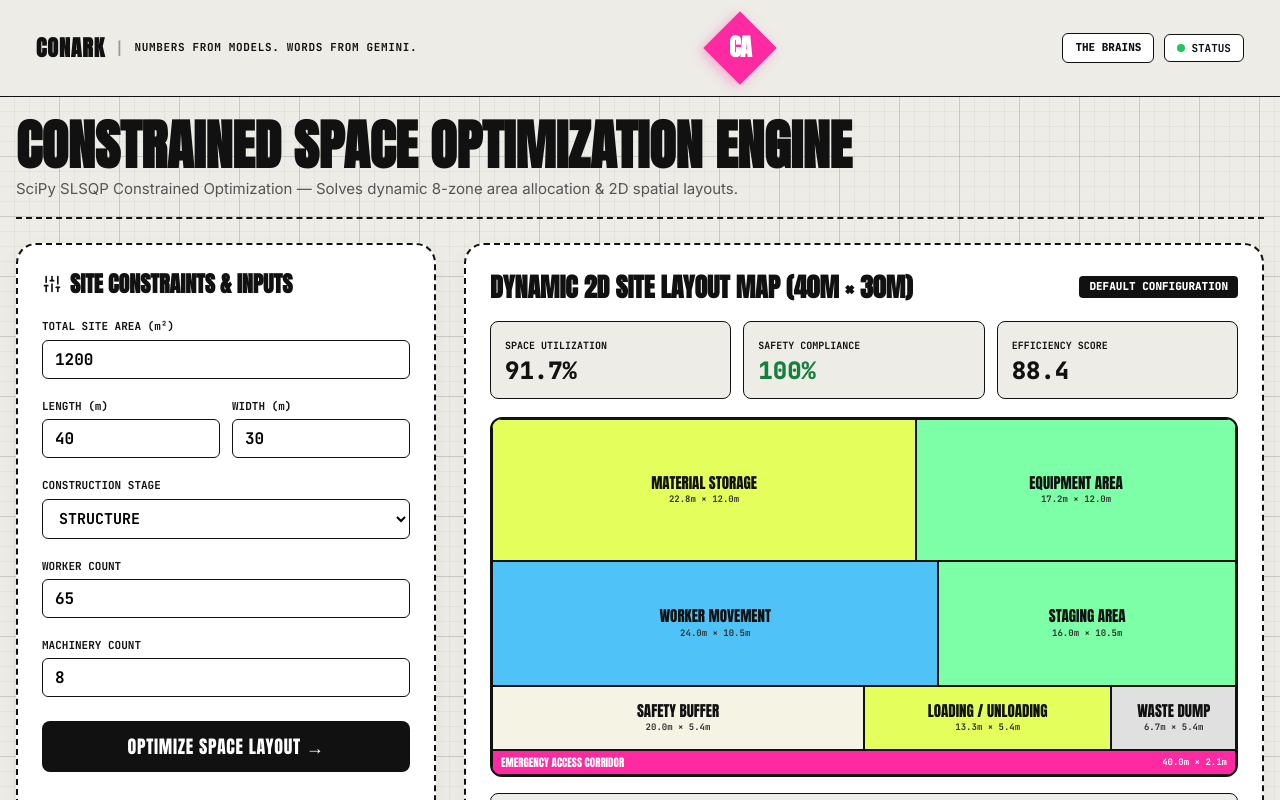
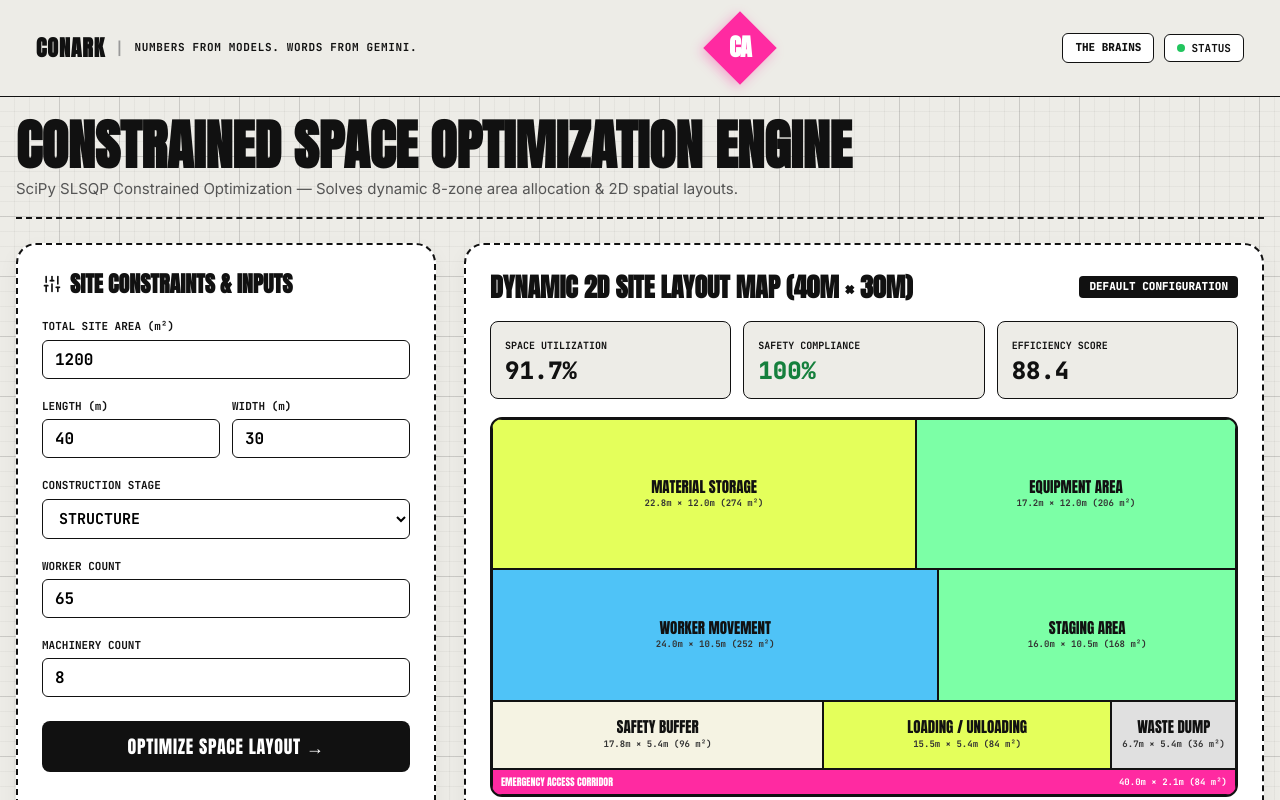
Before and after one commit to shubham392007-sketch/ConArk_Systems, a React (Vite) app in the folder frontend/: page /space-optimization in a window 1280 px wide. Shown: the top 800 px of the page. Built offline with nearby package versions, Linux system fonts and the light colour scheme; no server answers.

Commit message:
fix(space): auto-adjust 2D layout canvas bounds and calculate dynamic allocated area percentages in matrix table

```diff
--- a/frontend/src/pages/ModelDetailPage.tsx
+++ b/frontend/src/pages/ModelDetailPage.tsx
@@ -205,35 +205,104 @@ export const ModelDetailPage: React.FC = () => {
     return '#FFFFFF';
   };
 
-  const defaultCoordinates: ZoneCoordinates[] = [
-    { zone_name: 'Material Storage', x: 0, y: 0, width: 22.8, height: 12 },
-    { zone_name: 'Equipment Area', x: 22.8, y: 0, width: 17.2, height: 12 },
-    { zone_name: 'Worker Movement', x: 0, y: 12, width: 24, height: 10.5 },
-    { zone_name: 'Staging Area', x: 24, y: 12, width: 16, height: 10.5 },
-    { zone_name: 'Safety Buffer', x: 0, y: 22.5, width: 20, height: 5.4 },
-    { zone_name: 'Loading / Unloading', x: 20, y: 22.5, width: 13.3, height: 5.4 },
-    { zone_name: 'Waste Dump', x: 33.3, y: 22.5, width: 6.7, height: 5.4 },
-    { zone_name: 'Emergency Access Corridor', x: 0, y: 27.9, width: 40, height: 2.1 }
-  ];
+  const getDynamicFallbackCoordinates = (siteL?: number, siteW?: number): ZoneCoordinates[] => {
+    const sL = siteL && siteL > 0 ? siteL : 40;
+    const sW = siteW && siteW > 0 ? siteW : 30;
+    const r = (val: number) => parseFloat(val.toFixed(2));
 
-  const coordinates: ZoneCoordinates[] = spaceRes?.coordinates && spaceRes.coordinates.length > 0 ? spaceRes.coordinates : defaultCoordinates;
+    const t1_h = r(sW * 0.40);
+    const t2_h = r(sW * 0.35);
+    const t3_h = r(sW * 0.18);
+    const t4_h = r(sW - (t1_h + t2_h + t3_h));
 
-  const layoutMaxX = Math.max(...coordinates.map(c => c.x + c.width), spaceInputs.site_length_m || 40);
-  const layoutMaxY = Math.max(...coordinates.map(c => c.y + c.height), spaceInputs.site_width_m || 30);
+    return [
+      { zone_name: 'Material Storage', x: 0, y: 0, width: r(sL * 0.57), height: t1_h },
+      { zone_name: 'Equipment Area', x: r(sL * 0.57), y: 0, width: r(sL * 0.43), height: t1_h },
+      { zone_name: 'Worker Movement', x: 0, y: t1_h, width: r(sL * 0.60), height: t2_h },
+      { zone_name: 'Staging Area', x: r(sL * 0.60), y: t1_h, width: r(sL * 0.40), height: t2_h },
+      { zone_name: 'Safety Buffer', x: 0, y: r(t1_h + t2_h), width: r(sL * 0.445), height: t3_h },
+      { zone_name: 'Loading / Unloading', x: r(sL * 0.445), y: r(t1_h + t2_h), width: r(sL * 0.3875), height: t3_h },
+      { zone_name: 'Waste Dump', x: r(sL * 0.8325), y: r(t1_h + t2_h), width: r(sL * 0.1675), height: t3_h },
+      { zone_name: 'Emergency Access Corridor', x: 0, y: r(t1_h + t2_h + t3_h), width: sL, height: t4_h }
+    ];
+  };
+
+  const coordinates: ZoneCoordinates[] = spaceRes?.coordinates && spaceRes.coordinates.length > 0
+    ? spaceRes.coordinates
+    : getDynamicFallbackCoordinates(spaceInputs.site_length_m, spaceInputs.site_width_m);
+
+  const layoutMaxX = spaceInputs.site_length_m && spaceInputs.site_length_m > 0
+    ? spaceInputs.site_length_m
+    : Math.max(...coordinates.map(c => c.x + c.width), 40);
+  const layoutMaxY = spaceInputs.site_width_m && spaceInputs.site_width_m > 0
+    ? spaceInputs.site_width_m
+    : Math.max(...coordinates.map(c => c.y + c.height), 30);
 
   const utilization = spaceRes?.metrics?.space_utilization_percentage ?? 91.7;
   const safetyScore = spaceRes?.metrics?.safety_compliance_score ?? 100;
   const efficiencyScore = spaceRes?.metrics?.space_efficiency_score ?? spaceRes?.metrics?.layout_efficiency_score ?? 88.4;
 
+  const totalSiteArea = spaceRes?.metrics?.total_allocated_area_sqm
+    ?? spaceInputs.site_area_sqm
+    ?? ((spaceInputs.site_length_m || 40) * (spaceInputs.site_width_m || 30));
+
   const zoneAllocations = [
-    { name: 'Material Storage', alloc: spaceRes?.allocation?.material_storage_area_sqm ?? 320, req: 300, pct: '26.7%', status: 'SATISFIED' },
-    { name: 'Equipment Area', alloc: spaceRes?.allocation?.equipment_area_sqm ?? 180, req: 160, pct: '15.0%', status: 'SATISFIED' },
-    { name: 'Worker Movement', alloc: spaceRes?.allocation?.worker_movement_area_sqm ?? 150, req: 140, pct: '12.5%', status: 'SATISFIED' },
-    { name: 'Safety Buffer', alloc: spaceRes?.allocation?.safety_buffer_area_sqm ?? 120, req: 100, pct: '10.0%', status: 'SATISFIED' },
-    { name: 'Loading / Unloading', alloc: spaceRes?.allocation?.loading_area_sqm ?? 80, req: 70, pct: '6.7%', status: 'SATISFIED' },
-    { name: 'Waste Dump', alloc: spaceRes?.allocation?.waste_area_sqm ?? 40, req: 30, pct: '3.3%', status: 'SATISFIED' },
-    { name: 'Emergency Access', alloc: spaceRes?.allocation?.emergency_access_area_sqm ?? 110, req: 100, pct: '9.2%', status: 'SATISFIED' },
-    { name: 'Staging Area', alloc: spaceRes?.allocation?.staging_area_sqm ?? 100, req: 80, pct: '8.3%', status: 'SATISFIED' }
+    {
+      name: 'Material Storage',
+      alloc: spaceRes?.allocation?.material_storage_area_sqm ?? 320,
+      req: spaceRes?.demand?.material_storage ?? 300,
+      pct: `${(((spaceRes?.allocation?.material_storage_area_sqm ?? 320) / totalSiteArea) * 100).toFixed(1)}%`,
+      status: (spaceRes?.allocation?.material_storage_area_sqm ?? 320) >= (spaceRes?.demand?.material_storage ?? 300) ? 'SATISFIED' : 'VIOLATED'
+    },
+    {
+      name: 'Equipment Area',
+      alloc: spaceRes?.allocation?.equipment_area_sqm ?? 180,
+      req: spaceRes?.demand?.equipment ?? 160,
+      pct: `${(((spaceRes?.allocation?.equipment_area_sqm ?? 180) / totalSiteArea) * 100).toFixed(1)}%`,
+      status: (spaceRes?.allocation?.equipment_area_sqm ?? 180) >= (spaceRes?.demand?.equipment ?? 160) ? 'SATISFIED' : 'VIOLATED'
+    },
+    {
+      name: 'Worker Movement',
+      alloc: spaceRes?.allocation?.worker_movement_area_sqm ?? 150,
+      req: spaceRes?.demand?.worker_movement ?? 140,
+      pct: `${(((spaceRes?.allocation?.worker_movement_area_sqm ?? 150) / totalSiteArea) * 100).toFixed(1)}%`,
+      status: (spaceRes?.allocation?.worker_movement_area_sqm ?? 150) >= (spaceRes?.demand?.worker_movement ?? 140) ? 'SATISFIED' : 'VIOLATED'
+    },
+    {
+      name: 'Safety Buffer',
+      alloc: spaceRes?.allocation?.safety_buffer_area_sqm ?? 120,
+      req: spaceRes?.demand?.safety_buffer ?? 100,
+      pct: `${(((spaceRes?.allocation?.safety_buffer_area_sqm ?? 120) / totalSiteArea) * 100).toFixed(1)}%`,
+      status: (spaceRes?.allocation?.safety_buffer_area_sqm ?? 120) >= (spaceRes?.demand?.safety_buffer ?? 100) ? 'SATISFIED' : 'VIOLATED'
+    },
+    {
+      name: 'Loading / Unloading',
+      alloc: spaceRes?.allocation?.loading_area_sqm ?? 80,
+      req: spaceRes?.demand?.loading ?? 70,
+      pct: `${(((spaceRes?.allocation?.loading_area_sqm ?? 80) / totalSiteArea) * 100).toFixed(1)}%`,
+      status: (spaceRes?.allocation?.loading_area_sqm ?? 80) >= (spaceRes?.demand?.loading ?? 70) ? 'SATISFIED' : 'VIOLATED'
+    },
+    {
+      name: 'Waste Dump',
+      alloc: spaceRes?.allocation?.waste_area_sqm ?? 40,
+      req: spaceRes?.demand?.waste ?? 30,
+      pct: `${(((spaceRes?.allocation?.waste_area_sqm ?? 40) / totalSiteArea) * 100).toFixed(1)}%`,
+      status: (spaceRes?.allocation?.waste_area_sqm ?? 40) >= (spaceRes?.demand?.waste ?? 30) ? 'SATISFIED' : 'VIOLATED'
+    },
+    {
+      name: 'Emergency Access',
+      alloc: spaceRes?.allocation?.emergency_access_area_sqm ?? 110,
+      req: spaceRes?.demand?.emergency_access ?? 100,
+      pct: `${(((spaceRes?.allocation?.emergency_access_area_sqm ?? 110) / totalSiteArea) * 100).toFixed(1)}%`,
+      status: (spaceRes?.allocation?.emergency_access_area_sqm ?? 110) >= (spaceRes?.demand?.emergency_access ?? 100) ? 'SATISFIED' : 'VIOLATED'
+    },
+    {
+      name: 'Staging Area',
+      alloc: spaceRes?.allocation?.staging_area_sqm ?? 100,
+      req: spaceRes?.demand?.staging ?? 80,
+      pct: `${(((spaceRes?.allocation?.staging_area_sqm ?? 100) / totalSiteArea) * 100).toFixed(1)}%`,
+      status: (spaceRes?.allocation?.staging_area_sqm ?? 100) >= (spaceRes?.demand?.staging ?? 80) ? 'SATISFIED' : 'VIOLATED'
+    }
   ];
 
   const getGeminiExplanation = () => {
@@ -684,17 +753,20 @@ export const ModelDetailPage: React.FC = () => {
                     </div>
                   </div>
 
-                  {/* Proportional 2D Canvas rendering all 8 zones cleanly across 100% bounds */}
+                  {/* Proportional Auto-Adjusting 2D Canvas rendering all 8 zones cleanly */}
                   <div style={{
                     position: 'relative',
                     width: '100%',
-                    minHeight: '360px',
-                    height: 'clamp(320px, 45vh, 480px)',
+                    minHeight: '380px',
+                    height: layoutMaxY > 0 && layoutMaxX > 0
+                      ? `clamp(360px, ${Math.min(55, Math.max(30, (layoutMaxY / layoutMaxX) * 45))}vh, 580px)`
+                      : '420px',
+                    maxHeight: '600px',
                     backgroundColor: '#111111',
                     borderRadius: '12px',
                     border: '2px solid #111111',
                     overflow: 'hidden',
-                    boxShadow: 'inset 0 0 20px rgba(0,0,0,0.5)'
+                    boxShadow: 'inset 0 0 25px rgba(0,0,0,0.6)'
                   }}>
                     {coordinates.map((coord: ZoneCoordinates, i: number) => {
                       const leftPct = (coord.x / layoutMaxX) * 100;
@@ -703,7 +775,8 @@ export const ModelDetailPage: React.FC = () => {
                       const heightPct = (coord.height / layoutMaxY) * 100;
                       const color = getZoneColor(coord.zone_name);
                       const isMagenta = color === '#FF2AA1';
-                      const isNarrow = heightPct < 12;
+                      const isVeryNarrow = heightPct < 10;
+                      const zoneArea = coord.width * coord.height;
 
                       return (
                         <div
@@ -714,28 +787,31 @@ export const ModelDetailPage: React.FC = () => {
                             top: `${topPct}%`,
                             width: `${widthPct}%`,
                             height: `${heightPct}%`,
+                            minHeight: '26px',
                             backgroundColor: color,
                             border: '1.5px solid #111111',
-                            padding: isNarrow ? '0px 8px' : '6px',
+                            padding: isVeryNarrow ? '2px 8px' : '6px 10px',
                             display: 'flex',
-                            flexDirection: isNarrow ? 'row' : 'column',
+                            flexDirection: isVeryNarrow ? 'row' : 'column',
                             alignItems: 'center',
-                            justifyContent: isNarrow ? 'space-between' : 'center',
+                            justifyContent: isVeryNarrow ? 'space-between' : 'center',
                             textAlign: 'center',
                             boxSizing: 'border-box',
                             overflow: 'hidden',
                             transition: 'all 0.4s ease'
                           }}
+                          title={`${coord.zone_name}: ${coord.width.toFixed(1)}m × ${coord.height.toFixed(1)}m (${zoneArea.toFixed(1)} m²)`}
                         >
                           <span style={{
                             fontFamily: 'Anton, sans-serif',
-                            fontSize: isNarrow ? '11px' : 'clamp(10px, 1.2vw, 15px)',
+                            fontSize: isVeryNarrow ? '10px' : 'clamp(10px, 1.2vw, 15px)',
                             color: isMagenta ? '#FFFFFF' : '#111111',
                             textTransform: 'uppercase',
                             lineHeight: '1.1',
                             whiteSpace: 'nowrap',
                             overflow: 'hidden',
-                            textOverflow: 'ellipsis'
+                            textOverflow: 'ellipsis',
+                            maxWidth: '100%'
                           }}>
                             {coord.zone_name}
                           </span>
@@ -743,11 +819,11 @@ export const ModelDetailPage: React.FC = () => {
                             fontFamily: 'JetBrains Mono, monospace',
                             fontSize: '9px',
                             color: isMagenta ? '#FFFFFF' : '#333333',
-                            marginTop: isNarrow ? '0' : '2px',
+                            marginTop: isVeryNarrow ? '0' : '2px',
                             fontWeight: 'bold',
                             whiteSpace: 'nowrap'
                           }}>
-                            {coord.width.toFixed(1)}m × {coord.height.toFixed(1)}m
+                            {coord.width.toFixed(1)}m × {coord.height.toFixed(1)}m ({zoneArea.toFixed(0)} m²)
                           </span>
                         </div>
                       );
--- a/frontend/src/pages/SpaceOptimizationPage.tsx
+++ b/frontend/src/pages/SpaceOptimizationPage.tsx
@@ -93,36 +93,104 @@ export const SpaceOptimizationPage: React.FC = () => {
     return '#FFFFFF';
   };
 
-  const defaultCoordinates: ZoneCoordinates[] = [
-    { zone_name: 'Material Storage', x: 0, y: 0, width: 22.8, height: 12 },
-    { zone_name: 'Equipment Area', x: 22.8, y: 0, width: 17.2, height: 12 },
-    { zone_name: 'Worker Movement', x: 0, y: 12, width: 24, height: 10.5 },
-    { zone_name: 'Staging Area', x: 24, y: 12, width: 16, height: 10.5 },
-    { zone_name: 'Safety Buffer', x: 0, y: 22.5, width: 20, height: 5.4 },
-    { zone_name: 'Loading / Unloading', x: 20, y: 22.5, width: 13.3, height: 5.4 },
-    { zone_name: 'Waste Dump', x: 33.3, y: 22.5, width: 6.7, height: 5.4 },
-    { zone_name: 'Emergency Access Corridor', x: 0, y: 27.9, width: 40, height: 2.1 }
-  ];
+  const getDynamicFallbackCoordinates = (siteL?: number, siteW?: number): ZoneCoordinates[] => {
+    const sL = siteL && siteL > 0 ? siteL : 40;
+    const sW = siteW && siteW > 0 ? siteW : 30;
+    const r = (val: number) => parseFloat(val.toFixed(2));
 
-  const coordinates: ZoneCoordinates[] = res?.coordinates && res.coordinates.length > 0 ? res.coordinates : defaultCoordinates;
+    const t1_h = r(sW * 0.40);
+    const t2_h = r(sW * 0.35);
+    const t3_h = r(sW * 0.18);
+    const t4_h = r(sW - (t1_h + t2_h + t3_h));
 
-  // Dynamic Bounding Box scaling for 100% canvas coverage
-  const layoutMaxX = Math.max(...coordinates.map(c => c.x + c.width), inputs.site_length_m || 40);
-  const layoutMaxY = Math.max(...coordinates.map(c => c.y + c.height), inputs.site_width_m || 30);
+    return [
+      { zone_name: 'Material Storage', x: 0, y: 0, width: r(sL * 0.57), height: t1_h },
+      { zone_name: 'Equipment Area', x: r(sL * 0.57), y: 0, width: r(sL * 0.43), height: t1_h },
+      { zone_name: 'Worker Movement', x: 0, y: t1_h, width: r(sL * 0.60), height: t2_h },
+      { zone_name: 'Staging Area', x: r(sL * 0.60), y: t1_h, width: r(sL * 0.40), height: t2_h },
+      { zone_name: 'Safety Buffer', x: 0, y: r(t1_h + t2_h), width: r(sL * 0.445), height: t3_h },
+      { zone_name: 'Loading / Unloading', x: r(sL * 0.445), y: r(t1_h + t2_h), width: r(sL * 0.3875), height: t3_h },
+      { zone_name: 'Waste Dump', x: r(sL * 0.8325), y: r(t1_h + t2_h), width: r(sL * 0.1675), height: t3_h },
+      { zone_name: 'Emergency Access Corridor', x: 0, y: r(t1_h + t2_h + t3_h), width: sL, height: t4_h }
+    ];
+  };
+
+  const coordinates: ZoneCoordinates[] = res?.coordinates && res.coordinates.length > 0
+    ? res.coordinates
+    : getDynamicFallbackCoordinates(inputs.site_length_m, inputs.site_width_m);
+
+  const layoutMaxX = inputs.site_length_m && inputs.site_length_m > 0
+    ? inputs.site_length_m
+    : Math.max(...coordinates.map(c => c.x + c.width), 40);
+  const layoutMaxY = inputs.site_width_m && inputs.site_width_m > 0
+    ? inputs.site_width_m
+    : Math.max(...coordinates.map(c => c.y + c.height), 30);
 
   const utilization = res?.metrics?.space_utilization_percentage ?? 91.7;
   const safetyScore = res?.metrics?.safety_compliance_score ?? 100;
   const efficiencyScore = res?.metrics?.space_efficiency_score ?? res?.metrics?.layout_efficiency_score ?? 88.4;
 
+  const totalSiteArea = res?.metrics?.total_allocated_area_sqm
+    ?? inputs.site_area_sqm
+    ?? ((inputs.site_length_m || 40) * (inputs.site_width_m || 30));
+
   const zoneAllocations = [
-    { name: 'Material Storage', alloc: res?.allocation?.material_storage_area_sqm ?? 320, req: 300, pct: '26.7%', status: 'SATISFIED' },
-    { name: 'Equipment Area', alloc: res?.allocation?.equipment_area_sqm ?? 180, req: 160, pct: '15.0%', status: 'SATISFIED' },
-    { name: 'Worker Movement', alloc: res?.allocation?.worker_movement_area_sqm ?? 150, req: 140, pct: '12.5%', status: 'SATISFIED' },
-    { name: 'Safety Buffer', alloc: res?.allocation?.safety_buffer_area_sqm ?? 120, req: 100, pct: '10.0%', status: 'SATISFIED' },
-    { name: 'Loading / Unloading', alloc: res?.allocation?.loading_area_sqm ?? 80, req: 70, pct: '6.7%', status: 'SATISFIED' },
-    { name: 'Waste Dump', alloc: res?.allocation?.waste_area_sqm ?? 40, req: 30, pct: '3.3%', status: 'SATISFIED' },
-    { name: 'Emergency Access', alloc: res?.allocation?.emergency_access_area_sqm ?? 110, req: 100, pct: '9.2%', status: 'SATISFIED' },
-    { name: 'Staging Area', alloc: res?.allocation?.staging_area_sqm ?? 100, req: 80, pct: '8.3%', status: 'SATISFIED' }
+    {
+      name: 'Material Storage',
+      alloc: res?.allocation?.material_storage_area_sqm ?? 320,
+      req: res?.demand?.material_storage ?? 300,
+      pct: `${(((res?.allocation?.material_storage_area_sqm ?? 320) / totalSiteArea) * 100).toFixed(1)}%`,
+      status: (res?.allocation?.material_storage_area_sqm ?? 320) >= (res?.demand?.material_storage ?? 300) ? 'SATISFIED' : 'VIOLATED'
+    },
+    {
+      name: 'Equipment Area',
+      alloc: res?.allocation?.equipment_area_sqm ?? 180,
+      req: res?.demand?.equipment ?? 160,
+      pct: `${(((res?.allocation?.equipment_area_sqm ?? 180) / totalSiteArea) * 100).toFixed(1)}%`,
+      status: (res?.allocation?.equipment_area_sqm ?? 180) >= (res?.demand?.equipment ?? 160) ? 'SATISFIED' : 'VIOLATED'
+    },
+    {
+      name: 'Worker Movement',
+      alloc: res?.allocation?.worker_movement_area_sqm ?? 150,
+      req: res?.demand?.worker_movement ?? 140,
+      pct: `${(((res?.allocation?.worker_movement_area_sqm ?? 150) / totalSiteArea) * 100).toFixed(1)}%`,
+      status: (res?.allocation?.worker_movement_area_sqm ?? 150) >= (res?.demand?.worker_movement ?? 140) ? 'SATISFIED' : 'VIOLATED'
+    },
+    {
+      name: 'Safety Buffer',
+      alloc: res?.allocation?.safety_buffer_area_sqm ?? 120,
+      req: res?.demand?.safety_buffer ?? 100,
+      pct: `${(((res?.allocation?.safety_buffer_area_sqm ?? 120) / totalSiteArea) * 100).toFixed(1)}%`,
+      status: (res?.allocation?.safety_buffer_area_sqm ?? 120) >= (res?.demand?.safety_buffer ?? 100) ? 'SATISFIED' : 'VIOLATED'
+    },
+    {
+      name: 'Loading / Unloading',
+      alloc: res?.allocation?.loading_area_sqm ?? 80,
+      req: res?.demand?.loading ?? 70,
+      pct: `${(((res?.allocation?.loading_area_sqm ?? 80) / totalSiteArea) * 100).toFixed(1)}%`,
+      status: (res?.allocation?.loading_area_sqm ?? 80) >= (res?.demand?.loading ?? 70) ? 'SATISFIED' : 'VIOLATED'
+    },
+    {
+      name: 'Waste Dump',
+      alloc: res?.allocation?.waste_area_sqm ?? 40,
+      req: res?.demand?.waste ?? 30,
+      pct: `${(((res?.allocation?.waste_area_sqm ?? 40) / totalSiteArea) * 100).toFixed(1)}%`,
+      status: (res?.allocation?.waste_area_sqm ?? 40) >= (res?.demand?.waste ?? 30) ? 'SATISFIED' : 'VIOLATED'
+    },
+    {
+      name: 'Emergency Access',
+      alloc: res?.allocation?.emergency_access_area_sqm ?? 110,
+      req: res?.demand?.emergency_access ?? 100,
+      pct: `${(((res?.allocation?.emergency_access_area_sqm ?? 110) / totalSiteArea) * 100).toFixed(1)}%`,
+      status: (res?.allocation?.emergency_access_area_sqm ?? 110) >= (res?.demand?.emergency_access ?? 100) ? 'SATISFIED' : 'VIOLATED'
+    },
+    {
+      name: 'Staging Area',
+      alloc: res?.allocation?.staging_area_sqm ?? 100,
+      req: res?.demand?.staging ?? 80,
+      pct: `${(((res?.allocation?.staging_area_sqm ?? 100) / totalSiteArea) * 100).toFixed(1)}%`,
+      status: (res?.allocation?.staging_area_sqm ?? 100) >= (res?.demand?.staging ?? 80) ? 'SATISFIED' : 'VIOLATED'
+    }
   ];
 
   return (
@@ -269,17 +337,20 @@ export const SpaceOptimizationPage: React.FC = () => {
             </div>
           </div>
 
-          {/* Dynamic 2D Canvas rendering 8 zones cleanly across 100% bounds */}
+          {/* Proportional Auto-Adjusting 2D Canvas rendering all 8 zones cleanly */}
           <div style={{
             position: 'relative',
             width: '100%',
-            minHeight: '340px',
-            height: 'clamp(300px, 45vh, 460px)',
+            minHeight: '380px',
+            height: layoutMaxY > 0 && layoutMaxX > 0
+              ? `clamp(360px, ${Math.min(55, Math.max(30, (layoutMaxY / layoutMaxX) * 45))}vh, 580px)`
+              : '420px',
+            maxHeight: '600px',
             backgroundColor: '#111111',
             borderRadius: '12px',
             border: '2px solid #111111',
             overflow: 'hidden',
-            boxShadow: 'inset 0 0 20px rgba(0,0,0,0.5)'
+            boxShadow: 'inset 0 0 25px rgba(0,0,0,0.6)'
           }}>
             {coordinates.map((coord: ZoneCoordinates, i: number) => {
               const leftPct = (coord.x / layoutMaxX) * 100;
@@ -288,7 +359,8 @@ export const SpaceOptimizationPage: React.FC = () => {
               const heightPct = (coord.height / layoutMaxY) * 100;
               const color = getZoneColor(coord.zone_name);
               const isMagenta = color === '#FF2AA1';
-              const isNarrow = heightPct < 12;
+              const isVeryNarrow = heightPct < 10;
+              const zoneArea = coord.width * coord.height;
 
               return (
                 <div
@@ -299,28 +371,31 @@ export const SpaceOptimizationPage: React.FC = () => {
                     top: `${topPct}%`,
                     width: `${widthPct}%`,
                     height: `${heightPct}%`,
+                    minHeight: '26px',
                     backgroundColor: color,
                     border: '1.5px solid #111111',
-                    padding: isNarrow ? '0px 8px' : '6px',
+                    padding: isVeryNarrow ? '2px 8px' : '6px 10px',
                     display: 'flex',
-                    flexDirection: isNarrow ? 'row' : 'column',
+                    flexDirection: isVeryNarrow ? 'row' : 'column',
                     alignItems: 'center',
-                    justifyContent: isNarrow ? 'space-between' : 'center',
+                    justifyContent: isVeryNarrow ? 'space-between' : 'center',
                     textAlign: 'center',
                     boxSizing: 'border-box',
                     overflow: 'hidden',
                     transition: 'all 0.4s ease'
                   }}
+                  title={`${coord.zone_name}: ${coord.width.toFixed(1)}m × ${coord.height.toFixed(1)}m (${zoneArea.toFixed(1)} m²)`}
                 >
                   <span style={{
                     fontFamily: 'Anton, sans-serif',
-                    fontSize: isNarrow ? '11px' : 'clamp(10px, 1.2vw, 15px)',
+                    fontSize: isVeryNarrow ? '10px' : 'clamp(10px, 1.2vw, 15px)',
                     color: isMagenta ? '#FFFFFF' : '#111111',
                     textTransform: 'uppercase',
                     lineHeight: '1.1',
                     whiteSpace: 'nowrap',
                     overflow: 'hidden',
-                    textOverflow: 'ellipsis'
+                    textOverflow: 'ellipsis',
+                    maxWidth: '100%'
                   }}>
                     {coord.zone_name}
                   </span>
@@ -328,11 +403,11 @@ export const SpaceOptimizationPage: React.FC = () => {
                     fontFamily: 'JetBrains Mono, monospace',
                     fontSize: '9px',
                     color: isMagenta ? '#FFFFFF' : '#333333',
-                    marginTop: isNarrow ? '0' : '2px',
+                    marginTop: isVeryNarrow ? '0' : '2px',
                     fontWeight: 'bold',
                     whiteSpace: 'nowrap'
                   }}>
-                    {coord.width.toFixed(1)}m × {coord.height.toFixed(1)}m
+                    {coord.width.toFixed(1)}m × {coord.height.toFixed(1)}m ({zoneArea.toFixed(0)} m²)
                   </span>
                 </div>
               );
--- a/frontend/src/types.ts
+++ b/frontend/src/types.ts
@@ -129,6 +129,7 @@ export interface SpaceOptimizationResponse {
   request_id: string;
   status: string;
   reason?: string;
+  demand?: Record<string, number>;
   allocation?: {
     material_storage_area_sqm: number;
     equipment_area_sqm: number;
```
Also changed, not shown: 2 other files (tests, documents, lock files or other folders).
